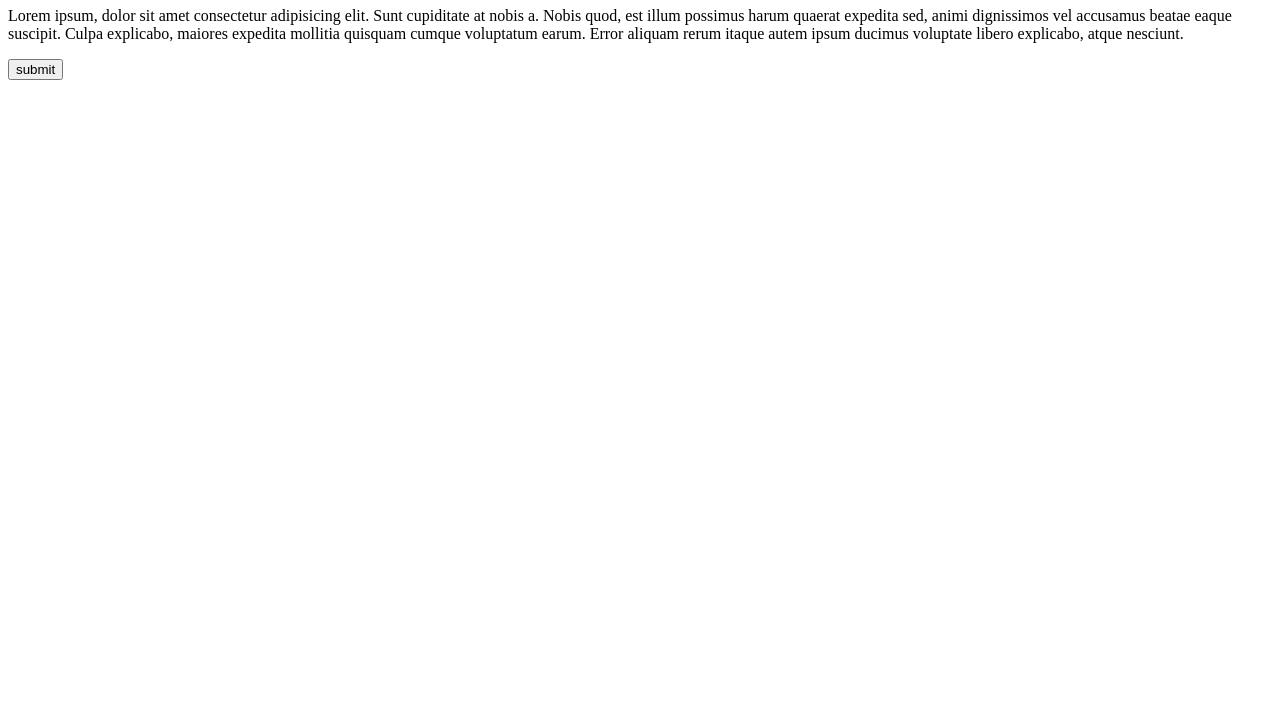
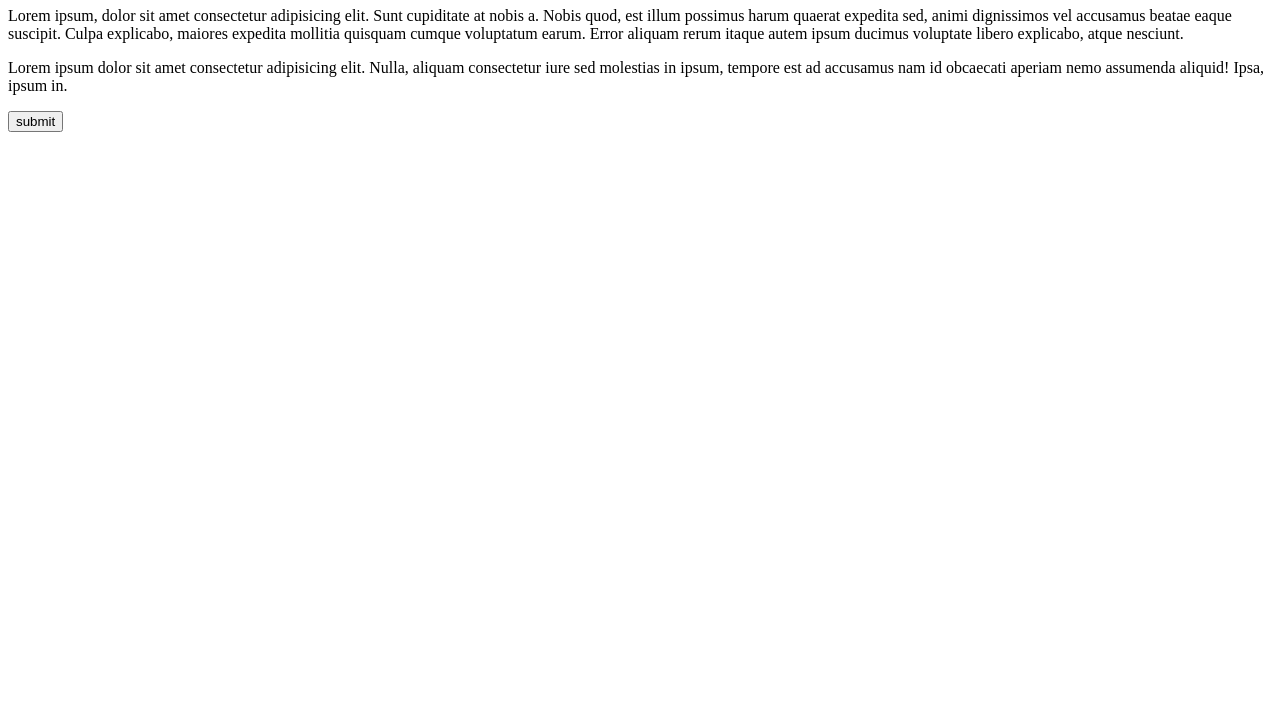
Before and after one commit to joymohanta/es6-javascriptDemoFile, a plain HTML site: page index.html in a window 1280 px wide. Shown: the part 73-800 px from the top of the page. Drawn offline with Linux system fonts and the light colour scheme.

Commit message:
second commit

```diff
--- a/index.html
+++ b/index.html
@@ -12,6 +12,8 @@
 
     <p id="para">Lorem ipsum, dolor sit amet consectetur adipisicing elit. Sunt cupiditate at nobis a. Nobis quod, est illum possimus harum quaerat expedita sed, animi dignissimos vel accusamus beatae eaque suscipit. Culpa explicabo, maiores expedita mollitia quisquam cumque voluptatum earum. Error aliquam rerum itaque autem ipsum ducimus voluptate libero explicabo, atque nesciunt.</p>
 
+    <p>Lorem ipsum dolor sit amet consectetur adipisicing elit. Nulla, aliquam consectetur iure sed molestias in ipsum, tempore est ad accusamus nam id obcaecati aperiam nemo assumenda aliquid! Ipsa, ipsum in.</p>
+
     <button onclick="changeColor()">submit</button>
 
     <script src="app.js"></script>
```
Also changed, not shown: 1 other file.
